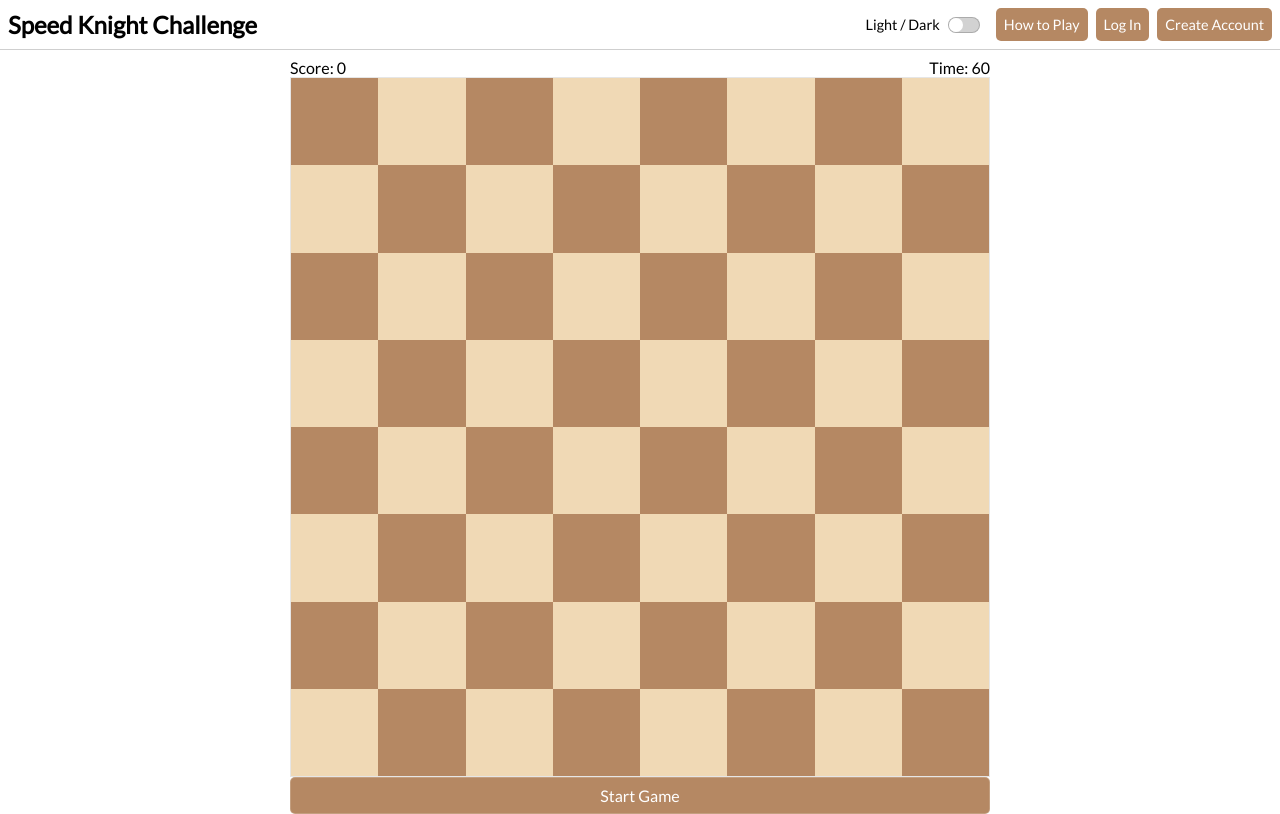
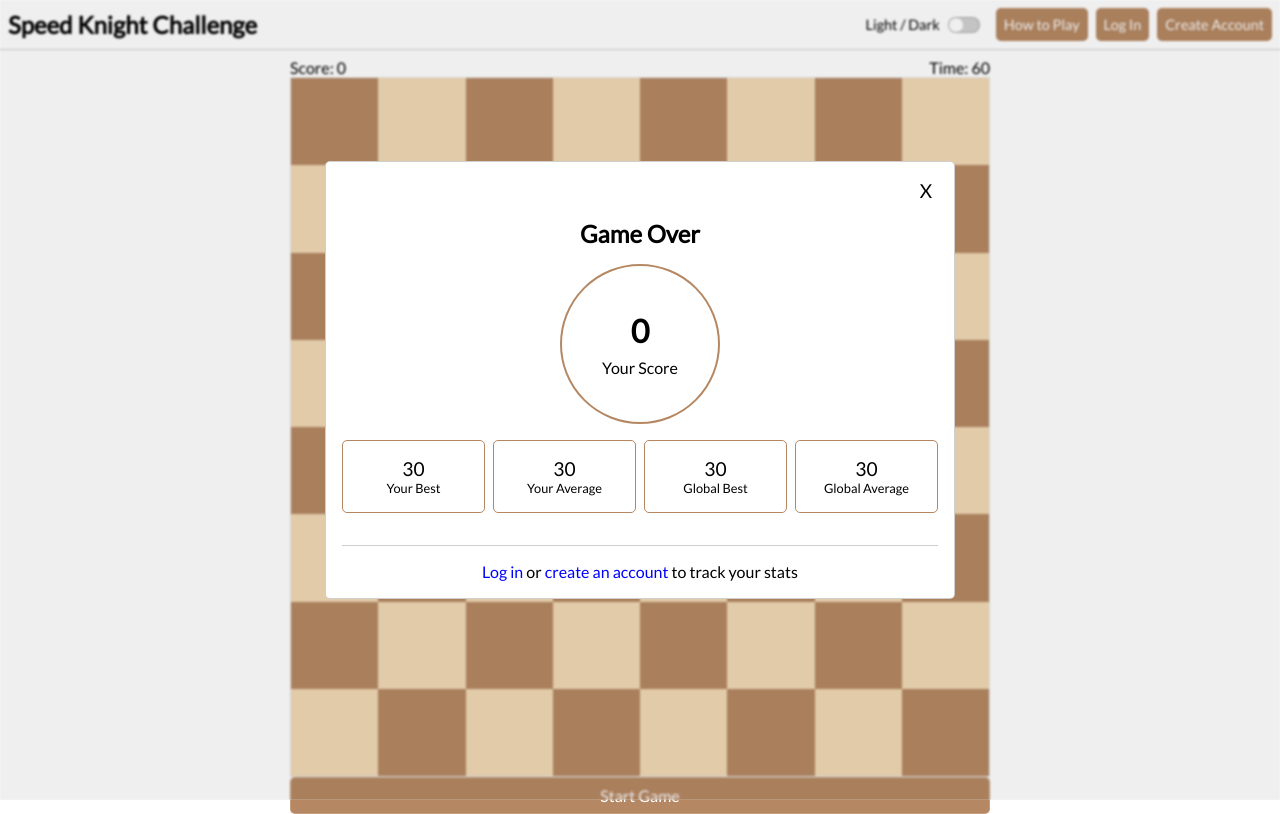
Before and after one commit to JamesDeChavez/SpeedKnight, a React (Vite) app: page / in a window 1280 px wide. Built offline with nearby package versions, Linux system fonts and the light colour scheme.

Commit message:
finished creating Post Game Menu and styling

```diff
--- a/src/components/PostGameModal/index.tsx
+++ b/src/components/PostGameModal/index.tsx
@@ -1,4 +1,8 @@
+import { useContext } from 'react'
+import { NavLink } from 'react-router-dom'
 import './styles.css'
+import GlobalContext from '../../utils/GlobalContext'
+import classNames from 'classnames'
 
 interface Props {
     score: number,
@@ -6,21 +10,47 @@ interface Props {
 }
 
 const PostGameModal: React.FC<Props> = ({ score, setModalVisible }) => {
-
-    const handleCloseClick = (e: React.MouseEvent<HTMLButtonElement, MouseEvent>) => {
-        e.preventDefault()
-        setModalVisible(false)
-    }
-
+    const { darkMode } = useContext(GlobalContext)
     const className = 'PostGameModal'
     return (
-        <div className={className}>
+        <div className={classNames(className, darkMode && className + '_darkMode')}>
             <div className={`${className}_container`}>
                 <div className={`${className}_closeContainer`}>
-                    <button className={`${className}_closeButton`} onClick={handleCloseClick}>X</button>
+                    <button className={`${className}_closeButton`} onClick={() => setModalVisible(false)}>X</button>
                 </div>
-                <h2>Post Game Menu</h2>
-                <p>{`Your score was ${score}`}</p>
+                <h2 className={`${className}_title`}>Game Over</h2>
+                <div className={`${className}_scoreContainer`}>
+                    <p className={`${className}_score`}>{score}</p>
+                    <p className={`${className}_scoreText`}>Your Score</p>
+                </div>
+                <div className={`${className}_metricsContainer`}>
+                    <div className={`${className}_metric`}>
+                        <p className={`${className}_metricNumber`}>30</p>
+                        <p className={`${className}_metricText`}>Your Best</p>
+                    </div>
+                    <div className={`${className}_metric`}>
+                        <p className={`${className}_metricNumber`}>30</p>
+                        <p className={`${className}_metricText`}>Your Average</p>
+                    </div>
+                    <div className={`${className}_metric`}>
+                        <p className={`${className}_metricNumber`}>30</p>
+                        <p className={`${className}_metricText`}>Global Best</p>
+                    </div>
+                    <div className={`${className}_metric`}>
+                        <p className={`${className}_metricNumber`}>30</p>
+                        <p className={`${className}_metricText`}>Global Average</p>
+                    </div>
+                </div>
+                <div className={`${className}_callToAction`}>
+                    <NavLink to={'/login'} className={`${className}_callToActionLink`} onClick={() => setModalVisible(false)}>
+                        Log in
+                    </NavLink>
+                    <span> or </span>
+                    <NavLink to={'/register'} className={`${className}_callToActionLink`} onClick={() => setModalVisible(false)}>
+                        create an account
+                    </NavLink>
+                    <span> to track your stats</span>
+                </div>
             </div>
         </div>
     )
--- a/src/components/PostGameModal/styles.css
+++ b/src/components/PostGameModal/styles.css
@@ -11,13 +11,14 @@
 
 .PostGameModal_container {
     position: absolute;
+    display: grid;
+    gap: 1rem;
     width: 90%;
     max-width: calc(700px * 0.9);
-    height: 40%;
     background-color: #FFFFFF;
     border: solid 1px #00000030;
     border-radius: 5px;
-    top: 20%;
+    top: 10%;
     left: 0;
     right: 0;
     margin: auto;
@@ -37,3 +38,99 @@
     cursor: pointer;
     opacity: 0.5;
 }
+
+.PostGameModal_title {
+    text-align: center;
+}
+
+.PostGameModal_scoreContainer {
+    aspect-ratio: 1/1;
+    width: 10rem;
+    height: auto;
+    border: solid 2px #b58863;
+    border-radius: 10rem;
+    display: grid;
+    gap: 0.5rem;
+    place-content: center;
+    justify-self: center;
+    text-align: center;
+}
+
+.PostGameModal_score {
+    font-size: 2rem;
+    font-weight: bold;
+}
+
+.PostGameModal_metricsContainer {
+    display: grid;
+    grid-template-columns: repeat(4, 1fr);
+    gap: 0.5rem;
+    text-align: center;
+}
+
+.PostGameModal_metric {
+    border: solid 1px #b58863;
+    border-radius: 5px;
+    padding: 0.5rem;
+}
+
+.PostGameModal_metricNumber {
+    font-size: 1.2rem;
+}
+
+.PostGameModal_metricText {
+    font-size: 0.8rem;
+}
+
+.PostGameModal_callToAction {
+    margin-top: 1rem;
+    padding-top: 1rem;
+    border-top: solid 1px #00000030;
+    text-align: center;
+}
+
+.PostGameModal_callToActionLink {
+ color: blue;
+}
+
+.PostGameModal_callToActionLink:hover {
+    text-decoration: underline;
+}
+
+.PostGameModal_darkMode > .PostGameModal_container {
+    background-color: #2c2c2c;
+    border: solid 1px #FFFFFF30;
+}
+
+.PostGameModal_darkMode > div > .PostGameModal_callToAction {
+    border-color: #FFFFFF30;
+}
+
+.PostGameModal_darkMode > div > .PostGameModal_scoreContainer,
+.PostGameModal_darkMode > div > div > .PostGameModal_metric {
+    border-color: #769656;
+}
+
+.PostGameModal_darkMode > div > div > button,
+.PostGameModal_darkMode > div > h2,
+.PostGameModal_darkMode > div > div > p,
+.PostGameModal_darkMode > div > div > div > p,
+.PostGameModal_darkMode > div > div > span {
+    color: #FFFFFF;
+}
+
+.PostGameModal_darkMode > div > div > .PostGameModal_callToActionLink {
+    color: aqua;
+}
+
+
+
+@media screen and (min-width: 800px) {
+    .PostGameModal_container {
+        top: 20%
+    }
+
+    .PostGameModal_metric {
+        padding: 1rem 0;
+    }
+}
--- a/src/pages/Game/index.tsx
+++ b/src/pages/Game/index.tsx
@@ -15,7 +15,7 @@ const Game: React.FC<Props> = ({ root }) => {
     const [gameActive, setGameActive] = useState(false)
     const [score, setScore] = useState(0)
     const [time, setTime] = useState(60)
-    const [modalVisible, setModalVisible] = useState(false)
+    const [modalVisible, setModalVisible] = useState(true)
     const timeRef = useRef<number>(0)
     const intervalRef = useRef<number>()
 
```
